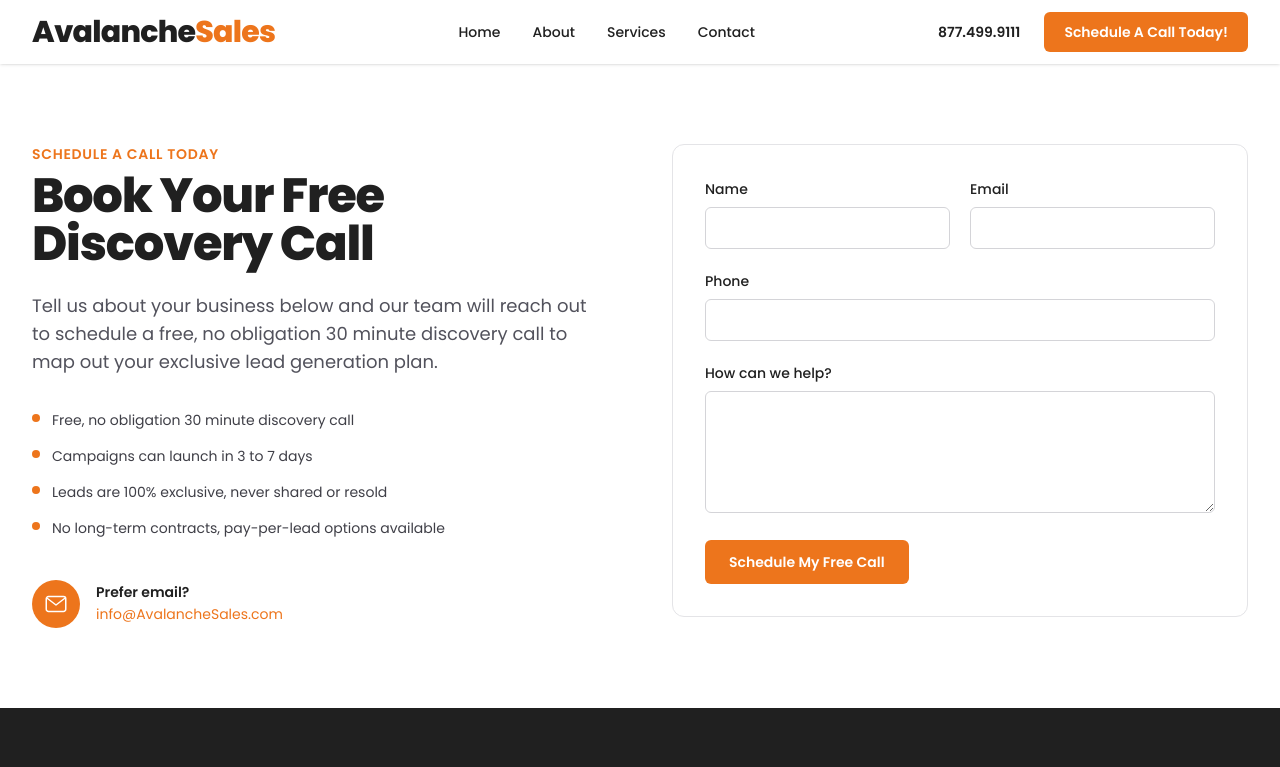
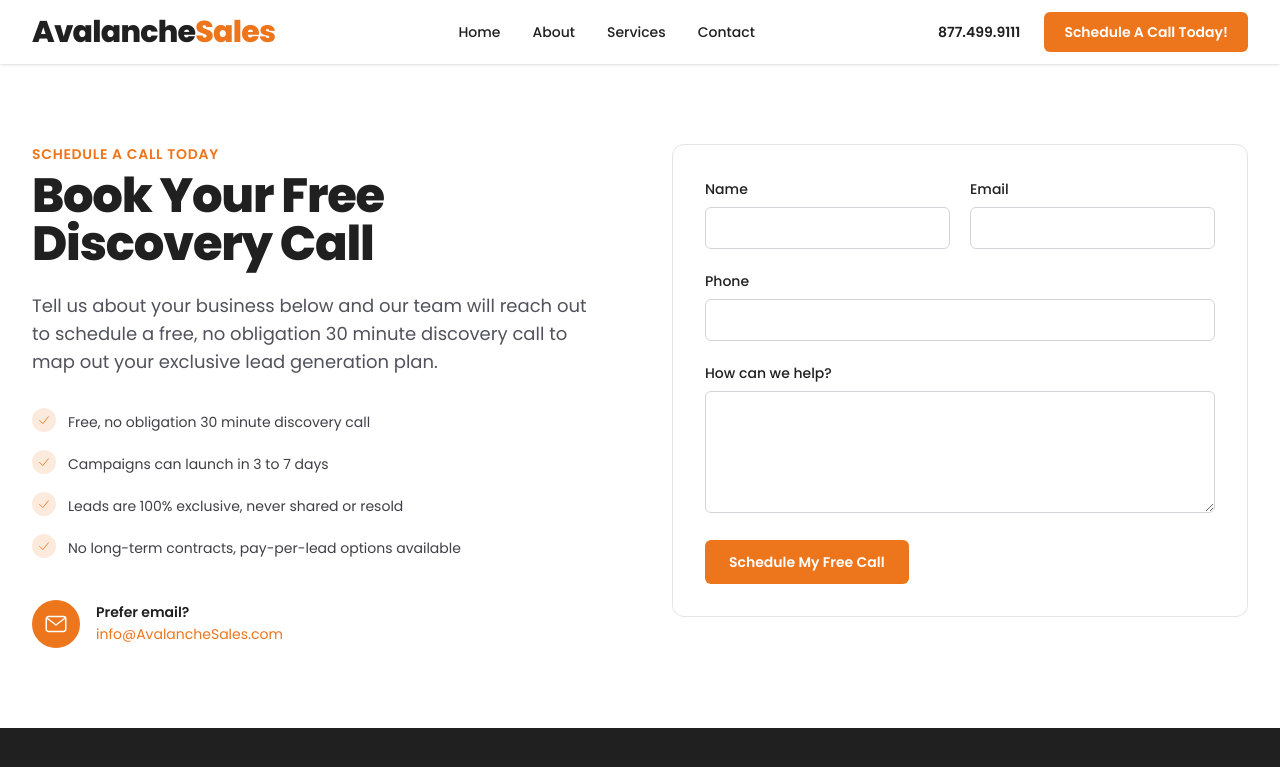
Before and after one commit to CalTech-Web/avalanchesales, a Next.js app in the folder site/: page /schedule-call-today in a window 1280 px wide. Shown: the top 767 px of the page. Built offline with nearby package versions, Linux system fonts and the light colour scheme.

Commit message:
Add checkmark icon badges to Schedule Call page bullet list
Replaces plain dot bullets with the same icon-badge treatment used
elsewhere on the site (homepage Key Differentiators, Services cards),
so the last flat bullet list matches the established visual language.

```diff
--- a/site/app/schedule-call-today/page.tsx
+++ b/site/app/schedule-call-today/page.tsx
@@ -1,5 +1,6 @@
 import ContactForm from "@/components/ContactForm";
 import MailIcon from "@/components/MailIcon";
+import ServiceIcon from "@/components/ServiceIcon";
 import { company } from "@/lib/data";
 import { pageMetadata } from "@/lib/metadata";
 
@@ -35,11 +36,13 @@
               map out your exclusive lead generation plan.
             </p>
 
-            <ul className="mt-8 space-y-3">
+            <ul className="mt-8 space-y-4">
               {reasons.map((reason) => (
                 <li key={reason} className="flex items-start gap-3">
-                  <span className="mt-1.5 h-2 w-2 flex-shrink-0 rounded-full bg-orange" />
-                  <p className="text-sm leading-6 text-zinc-700">{reason}</p>
+                  <div className="flex h-6 w-6 flex-shrink-0 items-center justify-center rounded-full bg-orange/15 text-orange">
+                    <ServiceIcon name="check" className="h-3.5 w-3.5" />
+                  </div>
+                  <p className="pt-0.5 text-sm leading-6 text-zinc-700">{reason}</p>
                 </li>
               ))}
             </ul>
--- a/site/components/ServiceIcon.tsx
+++ b/site/components/ServiceIcon.tsx
@@ -63,6 +63,7 @@
       <path d="M15.75 6h4.5v4.5" />
     </>
   ),
+  check: <path d="M4.5 12.75 10 18.25 19.5 6.5" />,
 };
 
 export default function ServiceIcon({
```
